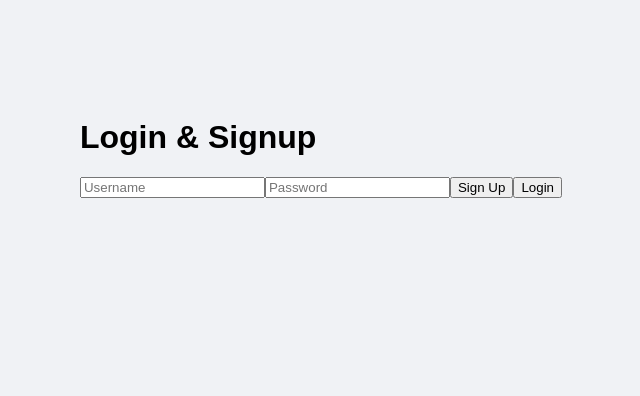
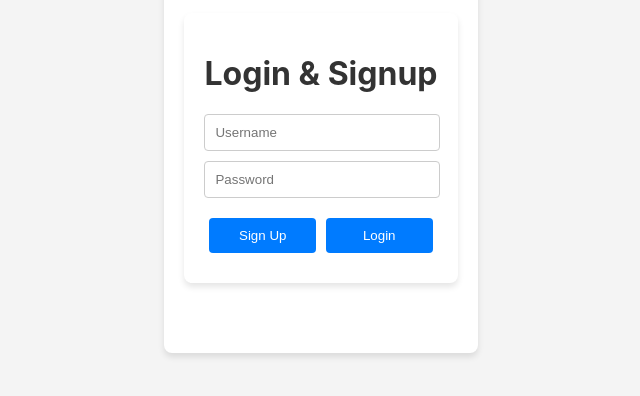
Before and after one commit to KavinduYohan/Learning-content-recommendation-system, a React (Create React App) app in the folder react-frontend/: page / in a window 1280 px wide. Shown: the part 252-648 px from the top of the page, without its empty margins (319-959 px from the left). Built offline with nearby package versions, Linux system fonts and the light colour scheme.

Commit message:
Add home page

```diff
--- a/react-frontend/package.json
+++ b/react-frontend/package.json
@@ -7,6 +7,7 @@
     "cra-template": "1.2.0",
     "react": "^19.0.0",
     "react-dom": "^19.0.0",
+    "react-router-dom": "^7.1.0",
     "react-scripts": "5.0.1",
     "web-vitals": "^4.2.4"
   },
--- a/react-frontend/src/App.css
+++ b/react-frontend/src/App.css
@@ -53,3 +53,53 @@ body {
   margin-top: 20px;
   color: #555;
 }
+
+body {
+  font-family: Arial, sans-serif;
+  background-color: #f4f4f4;
+  margin: 0;
+  padding: 0;
+}
+
+h1 {
+  text-align: center;
+  color: #333;
+}
+
+div {
+  max-width: 400px;
+  margin: 50px auto;
+  padding: 20px;
+  background: white;
+  border-radius: 8px;
+  box-shadow: 0 4px 6px rgba(0, 0, 0, 0.1);
+}
+
+input {
+  display: block;
+  width: calc(100% - 20px);
+  margin: 10px auto;
+  padding: 10px;
+  border: 1px solid #ccc;
+  border-radius: 4px;
+}
+
+button {
+  width: calc(50% - 10px);
+  padding: 10px;
+  margin: 10px 5px;
+  background: #007bff;
+  color: white;
+  border: none;
+  border-radius: 4px;
+  cursor: pointer;
+}
+
+button:hover {
+  background: #0056b3;
+}
+
+p {
+  text-align: center;
+  color: red;
+}
--- a/react-frontend/src/App.js
+++ b/react-frontend/src/App.js
@@ -1,10 +1,67 @@
+// import React, { useState } from 'react';
+// import axios from 'axios';
+// import './App.css';
+
+// function App() {
+//   const [formData, setFormData] = useState({ username: '', password: '' });
+//   const [message, setMessage] = useState('');
+
+//   const handleChange = (e) => {
+//     setFormData({ ...formData, [e.target.name]: e.target.value });
+//   };
+
+//   const handleSignup = async () => {
+//     try {
+//       const res = await axios.post('http://localhost:5000/signup', formData);
+//       setMessage(res.data.message);
+//     } catch (err) {
+//       setMessage(err.response?.data?.message || 'Error signing up.');
+//     }
+//   };
+
+//   const handleLogin = async () => {
+//     try {
+//       const res = await axios.post('http://localhost:5000/login', formData);
+//       setMessage(res.data.message);
+//     } catch (err) {
+//       setMessage(err.response?.data?.message || 'Error logging in.');
+//     }
+//   };
+
+//   return (
+//     <div>
+//       <h1>Login & Signup</h1>
+//       <input
+//         type="text"
+//         name="username"
+//         placeholder="Username"
+//         value={formData.username}
+//         onChange={handleChange}
+//       />
+//       <input
+//         type="password"
+//         name="password"
+//         placeholder="Password"
+//         value={formData.password}
+//         onChange={handleChange}
+//       />
+//       <button onClick={handleSignup}>Sign Up</button>
+//       <button onClick={handleLogin}>Login</button>
+//       {message && <p>{message}</p>}
+//     </div>
+//   );
+// }
+
+// export default App;
 import React, { useState } from 'react';
+import { useNavigate } from 'react-router-dom';
 import axios from 'axios';
 import './App.css';
 
 function App() {
   const [formData, setFormData] = useState({ username: '', password: '' });
   const [message, setMessage] = useState('');
+  const navigate = useNavigate(); // Hook for navigation
 
   const handleChange = (e) => {
     setFormData({ ...formData, [e.target.name]: e.target.value });
@@ -23,10 +80,16 @@ function App() {
     try {
       const res = await axios.post('http://localhost:5000/login', formData);
       setMessage(res.data.message);
+
+      if (res.data.message === "Login successful!") {
+        // Redirect to home page
+        window.location.href = "/home";
+      }
     } catch (err) {
       setMessage(err.response?.data?.message || 'Error logging in.');
     }
   };
+
 
   return (
     <div>
--- /dev/null
+++ b/react-frontend/src/Home.js
@@ -0,0 +1,12 @@
+import React from 'react';
+
+function Home() {
+  return (
+    <div>
+      <h1>Welcome to the Home Page</h1>
+      <p>You have successfully logged in!</p>
+    </div>
+  );
+}
+
+export default Home;
--- a/react-frontend/src/index.js
+++ b/react-frontend/src/index.js
@@ -1,13 +1,20 @@
 import React from 'react';
 import ReactDOM from 'react-dom/client';
+import { BrowserRouter as Router, Routes, Route } from 'react-router-dom';
+import App from './App';
+import Home from './Home';
 import './index.css';
-import App from './App';
 import reportWebVitals from './reportWebVitals';
 
 const root = ReactDOM.createRoot(document.getElementById('root'));
 root.render(
   <React.StrictMode>
-    <App />
+    <Router>
+      <Routes>
+        <Route path="/" element={<App />} />
+        <Route path="/home" element={<Home />} />
+      </Routes>
+    </Router>
   </React.StrictMode>
 );
 
```
Also changed, not shown: react-frontend/src/components/LoginSignup.js (added, +55 -0 lines), react-frontend/src/components/Navbar.js (added, +19 -0 lines), react-frontend/src/components/Dashboard.js (added), react-frontend/src/components/Profile.js (added), 2 other files (tests, documents, lock files or other folders).
